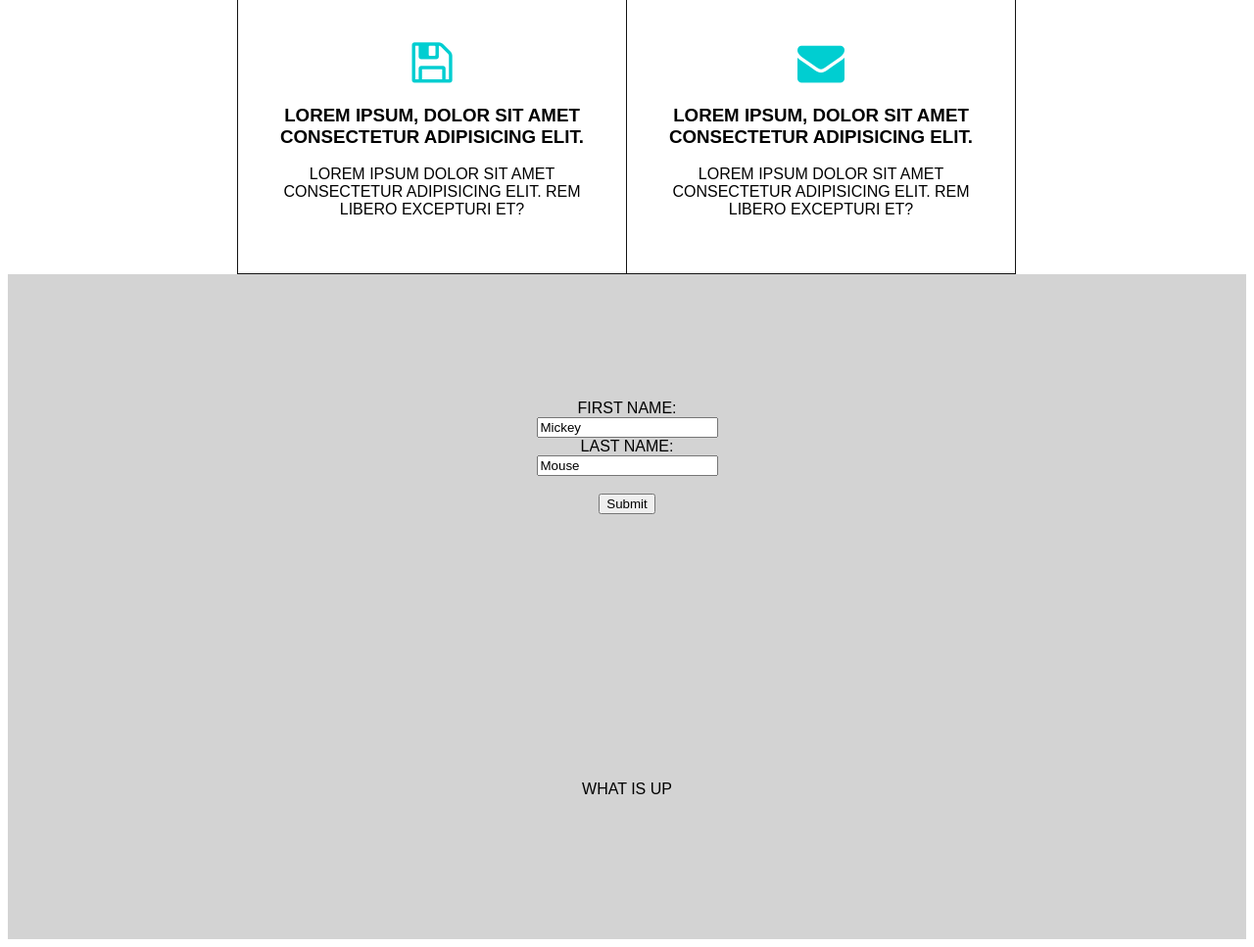
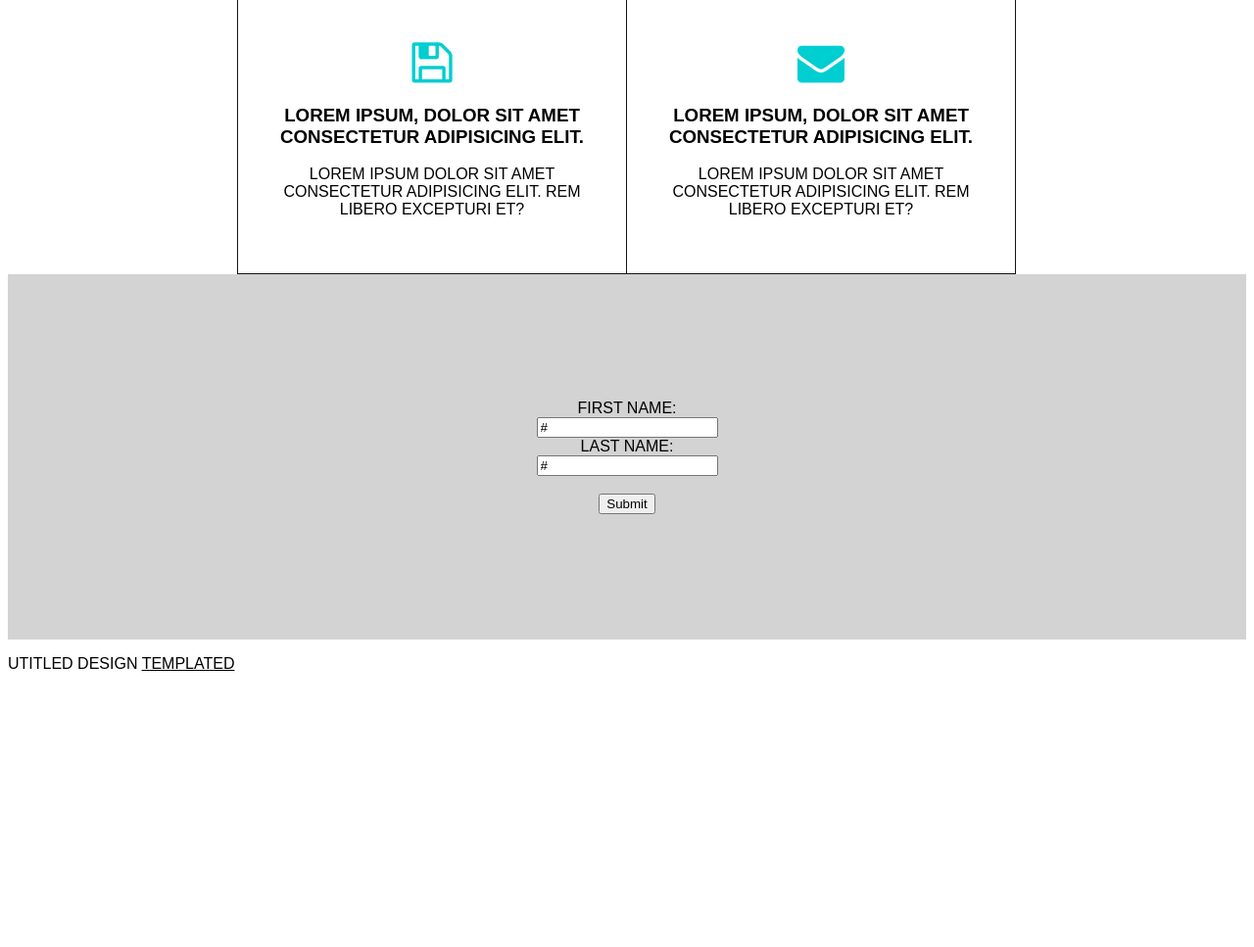
Before and after one commit to torres10luis/whprojects, a PHP site: page /template.html in a window 1280 px wide. Shown: the part 1099-2066 px from the top of the page at 98% size. After the commit the page ends 1784 px from the top, so only its background shows below. Run offline with PHP 8.4, Linux system fonts and the light colour scheme.

Commit message:
replica of website pt2

```diff
--- a/march2/css/template.css
+++ b/march2/css/template.css
@@ -103,9 +103,8 @@ header div {
   background-color: lightgray;
 }
 
-.boy {
-  padding: 10vw 3vw;
-  text-align: center;
-  background-color: lightgray;
+.ending {
+  background-color: white;
+  display: flex;
 }
 /*# sourceMappingURL=template.css.map */
--- a/march2/css/template.scss
+++ b/march2/css/template.scss
@@ -96,9 +96,9 @@ header div{
     background-color: lightgray;
 
 }
-.boy {
-    padding: 10vw 3vw;
-    text-align: center;
-    background-color: lightgray;
+
+.ending {
+background-color:white;
+display: flex;
 
 }
--- a/march2/template.html
+++ b/march2/template.html
@@ -52,19 +52,18 @@
     <section class="content">
             <form action="/action_page.php">
                 First name:<br>
-                <input type="text" name="firstname" value="Mickey">
+                <input type="text" name="firstname" value="#">
                 <br>
                 Last name:<br>
-                <input type="text" name="lastname" value="Mouse">
+                <input type="text" name="lastname" value="#">
                 <br><br>
                 <input type="submit" value="Submit">
               </form>
     </section>
 
-    <section class="boy">
-        <form action="/action_page.php">
-            <p>what is up</p>
-    </section>
+    <footer class="ending">
+        <p>Utitled Design <a href="#">Templated</a>  </p>
+    </footer>
 
 
 
```
Also changed, not shown: 1 other file.
